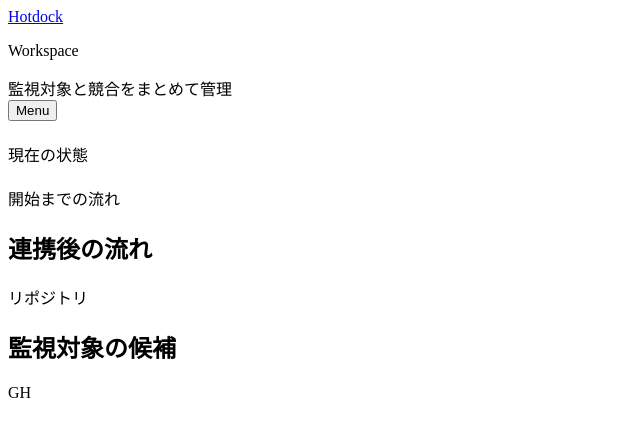
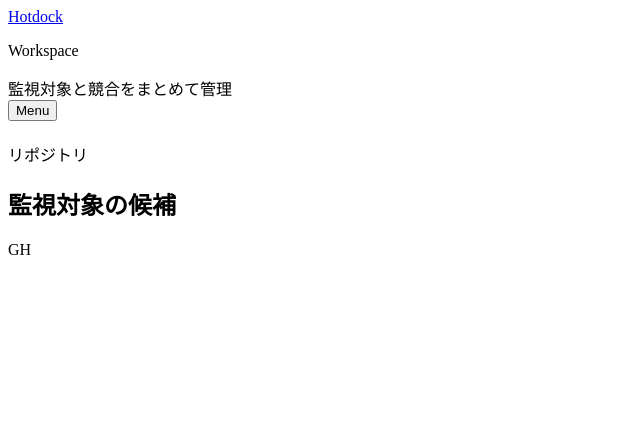
Before and after one commit to yoshiakiHirose223/hotdock, a Python web app: template app/templates/hotdock/app/workspace_repositories.html in a window 1280 px wide. Shown: the top 437 px of the page, without its empty margins (0-640 px from the left). Run offline with Jinja, Linux system fonts and the light colour scheme; the template is opened without the code that fills it, so the values that code supplies are empty.

Commit message:
Trim repository page status and onboarding UI

```diff
--- a/app/hotdock/router_workspace.py
+++ b/app/hotdock/router_workspace.py
@@ -214,11 +214,11 @@ async def workspace_repositories(workspace_slug: str, request: Request, db: Sess
         elif repository.selection_status == REPOSITORY_SELECTION_ACTIVE:
             status_label = "監視中"
             status_class = "is-available"
-            helper_text = "現在の監視対象です"
+            helper_text = ""
         elif repository.selection_status == REPOSITORY_SELECTION_INACTIVE:
             status_label = "未監視"
             status_class = "is-stale"
-            helper_text = "以前の監視対象です"
+            helper_text = ""
         else:
             status_label = "未選択"
             status_class = ""
@@ -286,7 +286,6 @@ async def workspace_repositories(workspace_slug: str, request: Request, db: Sess
         "sync_warning": sync_warning,
         "state_banner": state_banner,
         "summary_items": [
-            {"label": "接続状態", "value": "未接続" if not has_claimed_installations else "接続済み", "class": "is-conflict" if not has_claimed_installations else "is-available"},
             {"label": "候補数", "value": str(len(repositories)), "class": ""},
             {"label": "監視対象", "value": active_repository.display_name if active_repository else "未選択", "class": "is-available" if active_repository else "is-stale"},
         ],
--- a/app/templates/hotdock/app/workspace_repositories.html
+++ b/app/templates/hotdock/app/workspace_repositories.html
@@ -3,9 +3,6 @@
 {% block content %}
 <section class="panel repository-state-banner {{ repositories_page.state_banner.tone }}">
     <div class="repository-state-copy">
-        {% if repositories_page.catalog_state != "unconnected" %}
-        <p class="panel-title">現在の状態</p>
-        {% endif %}
         <h2>{{ repositories_page.state_banner.title }}</h2>
         {% if repositories_page.state_banner.body %}
         <p>{{ repositories_page.state_banner.body }}</p>
@@ -36,31 +33,6 @@
     {% endfor %}
 </section>
 
-<section class="panel panel-muted">
-    <div class="panel-head">
-        <div>
-            <p class="panel-title">開始までの流れ</p>
-            <h2>連携後の流れ</h2>
-        </div>
-    </div>
-    <div class="repository-steps">
-        {% for step in repositories_page.steps %}
-        <article class="repository-step-card {% if step.is_current %}is-current{% endif %}">
-            <div class="repository-step-no">{{ loop.index }}</div>
-            <div class="repository-step-copy">
-                <div class="repository-step-head">
-                    <strong>{{ step.title }}</strong>
-                    <span class="status-badge {{ step.status_class }}">{{ step.status_label }}</span>
-                </div>
-                <span class="muted-copy">{{ step.description }}</span>
-                {% if step.action_href and step.action_label %}
-                <a class="text-link" href="{{ step.action_href }}">{{ step.action_label }}</a>
-                {% endif %}
-            </div>
-        </article>
-        {% endfor %}
-    </div>
-</section>
 {% endif %}
 
 {% if repositories_page.sync_warning %}
@@ -68,13 +40,6 @@
     <div class="inline-alert inline-alert-error">
         {{ repositories_page.sync_warning }}
     </div>
-</section>
-{% endif %}
-
-{% if repositories_page.catalog_state == "ready" and repositories_page.active_repository and repositories_page.active_repository.is_available and repositories_page.active_repository.selection_status == "active" %}
-<section class="panel panel-muted">
-    <p class="panel-title">ブランチ補助導線</p>
-    <p class="muted-copy">branch の監視開始後、既存ブランチの取り込みは <a class="text-link" href="/workspaces/{{ workspace.slug }}/branches">Branches</a> 画面から行えます。</p>
 </section>
 {% endif %}
 
@@ -120,7 +85,6 @@
                     <th>Visibility</th>
                     <th>Default Branch</th>
                     <th>状態</th>
-                    <th>Last Sync</th>
                     <th>Actions</th>
                 </tr>
             </thead>
@@ -135,9 +99,10 @@
                     <td>{{ repository.default_branch }}</td>
                     <td>
                         <span class="status-badge {{ repository.status_class }}">{{ repository.status_label }}</span>
+                        {% if repository.helper_text %}
                         <div class="muted-copy">{{ repository.helper_text }}</div>
+                        {% endif %}
                     </td>
-                    <td>{{ repository.last_synced_at }}</td>
                     <td>
                         <div class="button-stack">
                             {% if current_membership and current_membership.role in ["owner", "admin"] %}
```
Also changed, not shown: tests/hotdock/test_routes.py (+89 -0 lines).
